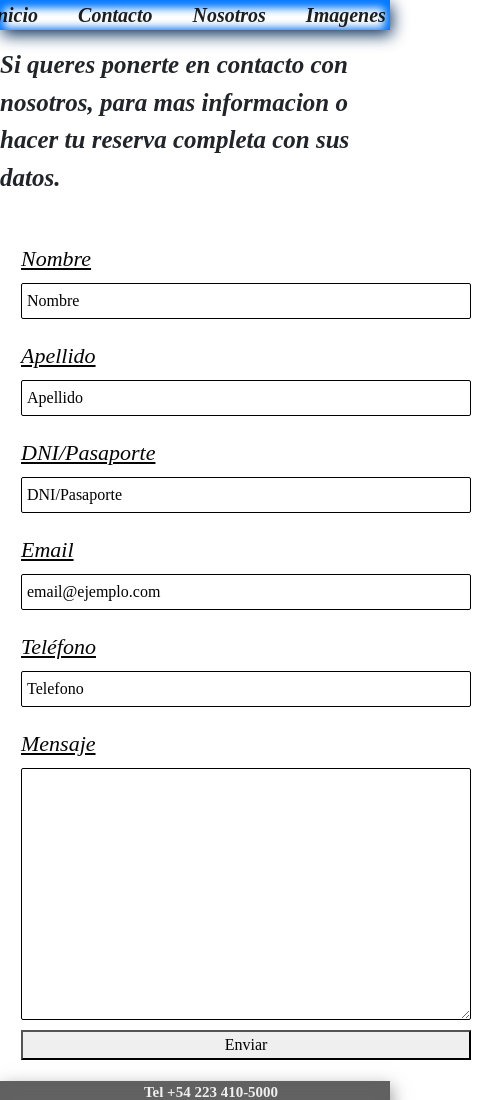
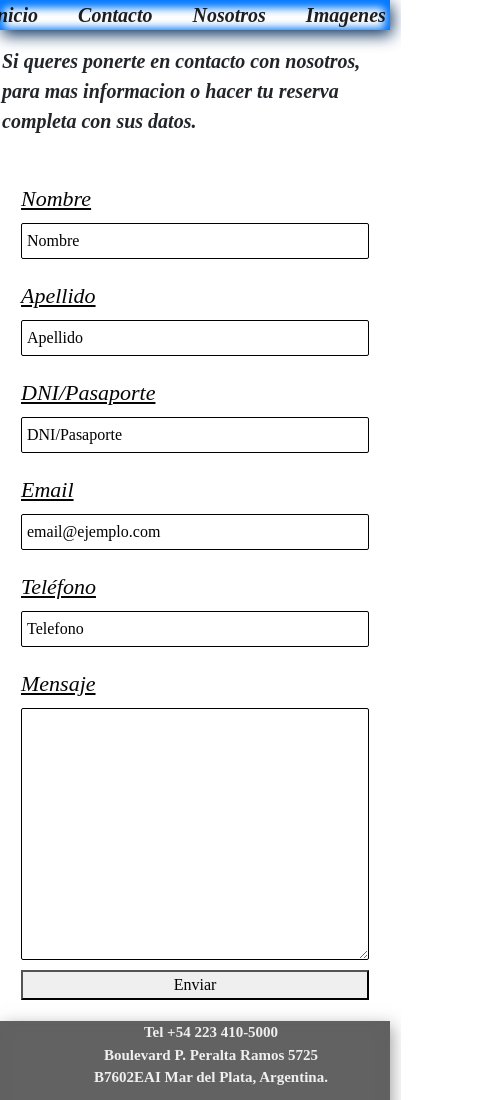
Before and after one commit to fernandobast/ProyectoHotel, a plain HTML site: page folders/Contacto.html in a window 390 px wide. Shown: the top 1100 px of the page, 491 px wide, since content can reach past the window. Drawn offline with nearby package versions, Linux system fonts and the light colour scheme.

Commit message:
Arreglo de imagenes y mediasquery

```diff
--- a/scss/_mediasquery.scss
+++ b/scss/_mediasquery.scss
@@ -3,15 +3,25 @@
     .galeria-imagenes{
         padding: 5px;
     }
+    .contenido-contactos{
+        width: 80%;
+    }
 }
 
-@media(max-width: 768px){
+@media(max-width: 770px){
     .Contenido{
         width: 80%;
 
     }
     .galeria-imagenes{
         padding: 5px;
+    }
+    .Titulo-contactos{
+        font-size: 25px;
+        margin: 2px;
+    }
+    .contenido-contactos{
+        width: 65%;
     }
 }
 
@@ -41,4 +51,11 @@
     .copy-footer{
         text-align: center;
     }
+    .Titulo-contactos{
+        font-size: 20px;
+        margin: 2px;
+    }
+    .contenido-contactos{
+        width: auto;
+    }
 }
```
Also changed, not shown: folders/Nosotros.html (+21 -0 lines), CSS/style.css.
